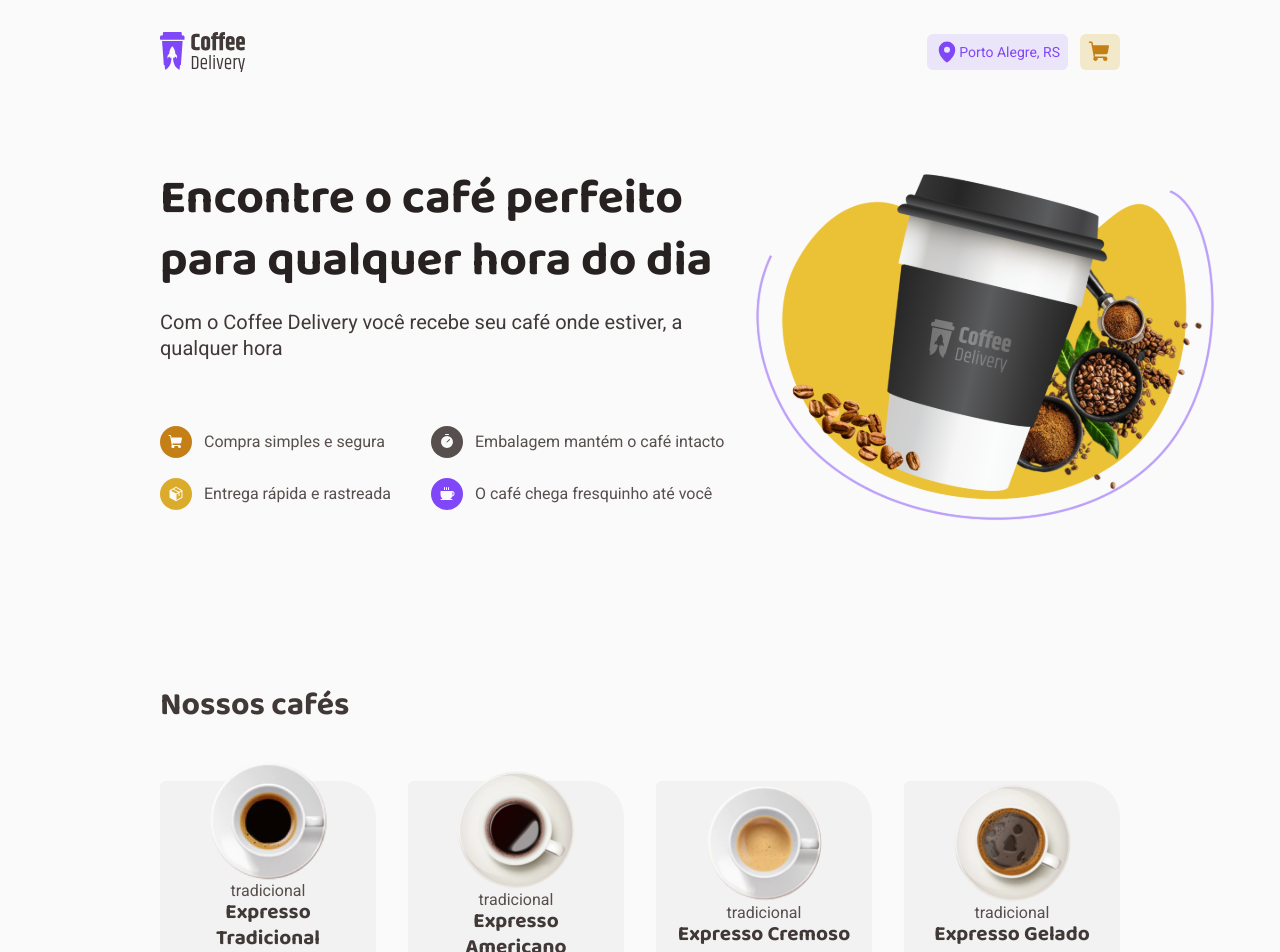
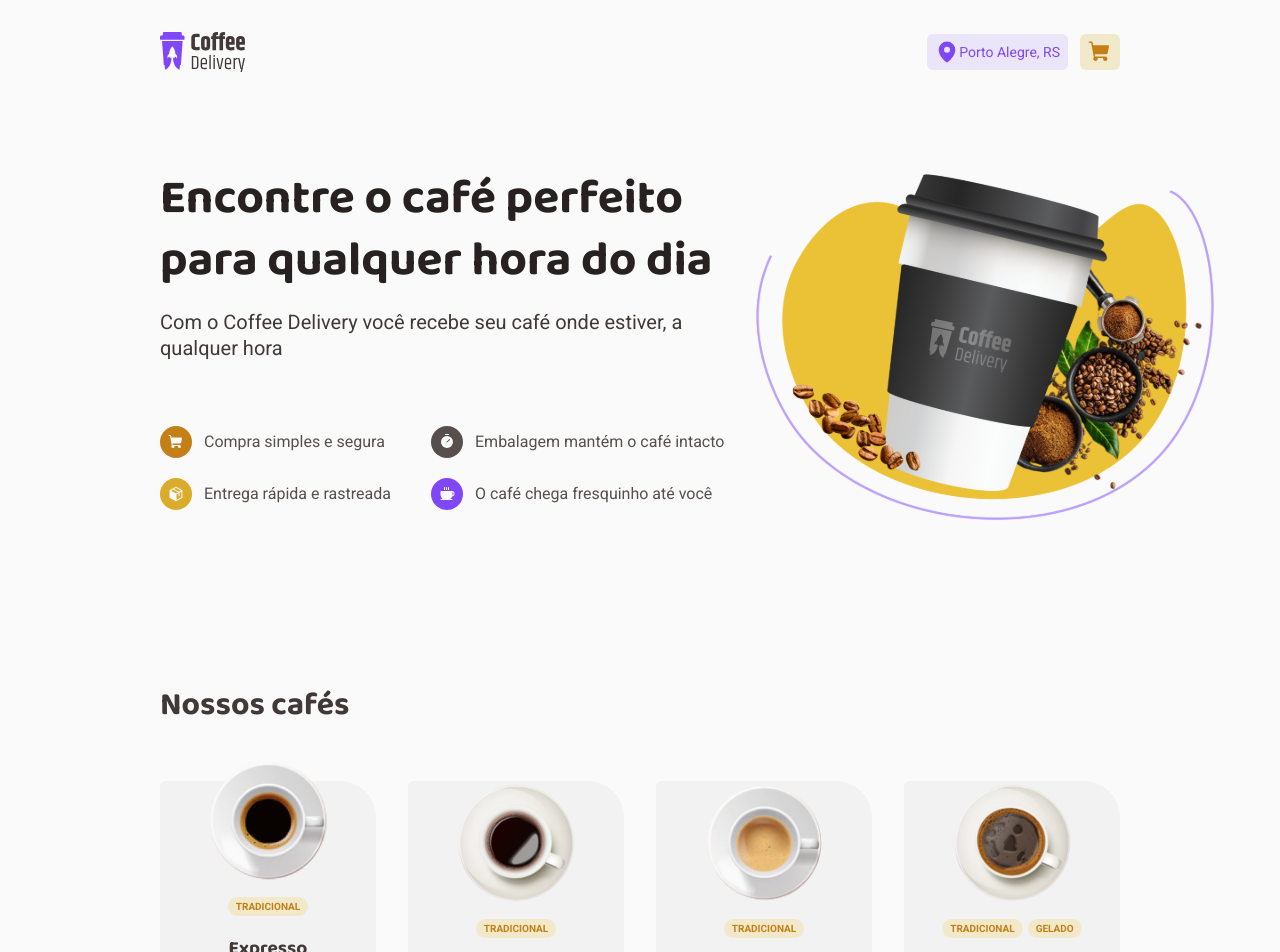
Before and after one commit to alexmoreira01/coffee-delivery, a React (Vite) app: page / in a window 1280 px wide. Shown: the top 952 px of the page. Built offline with nearby package versions, Linux system fonts and the light colour scheme.

Commit message:
Feature: tag for coffees and styles for card

```diff
--- a/src/pages/Home/index.tsx
+++ b/src/pages/Home/index.tsx
@@ -1,4 +1,4 @@
-import { BoxOne, BoxTwo, CoffeeItem, ContainerCoffees, ContainerIntro, Info1, Info2, Info3, Info4, ListCoffes } from "./styles";
+import { BoxOne, BoxTwo, CoffeeItem, ContainerCoffees, ContainerIntro, Info1, Info2, Info3, Info4, ListCoffes, Tag } from "./styles";
 
 import CoffeDelivery from '../../assets/CoffeDelivery.svg'
 import { Coffee, Package, ShoppingCart, Timer } from "phosphor-react";
@@ -75,11 +75,16 @@ export function Home() {
             <CoffeeItem key={coffee.id}>
               <img src={`/coffees/${coffee.img}`} alt="" />
 
-              <span>{coffee.model[0]}</span>
+              <Tag>
+                <span>{coffee.model[0].toUpperCase()}</span>
+                {coffee.model[1] ? <span>{coffee.model[1].toUpperCase()}</span> : '' }
+              </Tag>
 
               <h1>{coffee.name}</h1>
 
               <p>{coffee.description}</p>
+
+              <span>R$ {coffee.price}</span>
             </CoffeeItem>
           ))}
         </ListCoffes>
--- a/src/pages/Home/styles.ts
+++ b/src/pages/Home/styles.ts
@@ -137,6 +137,10 @@ export const CoffeeItem = styled.div`
     margin-top: -1.25rem;
   }
 
+  span {
+
+  }
+
   h1{
     display: flex;
     align-items: center;
@@ -147,7 +151,7 @@ export const CoffeeItem = styled.div`
 
     line-height: 26px;
 
-    font-size: 1.3rem;
+    font-size: ${(props) => props.theme.textSizes['title-title-s']};
     font-weight: 700;
     font-family: 'Baloo 2', cursive;
 
@@ -156,8 +160,11 @@ export const CoffeeItem = styled.div`
 
   p {
     margin-top: 8px;
+    margin-bottom: 33px;
 
     font-family: 'Roboto', sans-serif;
+    font-size: ${(props) => props.theme.textSizes['text-regular-s']};
+
 
     font-size: 14px;
     font-weight: 400;
@@ -170,3 +177,28 @@ export const CoffeeItem = styled.div`
 
   }
 `;
+
+export const Tag = styled.div`
+  width: 100%;
+  display: flex;
+  align-items: center;
+  justify-content: center;
+
+  gap: 5px;
+
+  margin-top: 1rem;
+  margin-bottom: 1.25rem;
+
+  flex-wrap: wrap;
+
+  span {
+    padding: 0.25rem 0.5rem;
+    border-radius: 9999px;
+
+    font-size: ${(props) => props.theme.textSizes['components-tag']};
+    font-weight: bold;
+
+    background-color: ${(props) => props.theme.colors['yellow-light']};
+    color: ${(props) => props.theme.colors['yellow-dark']};
+  }
+`;
```
